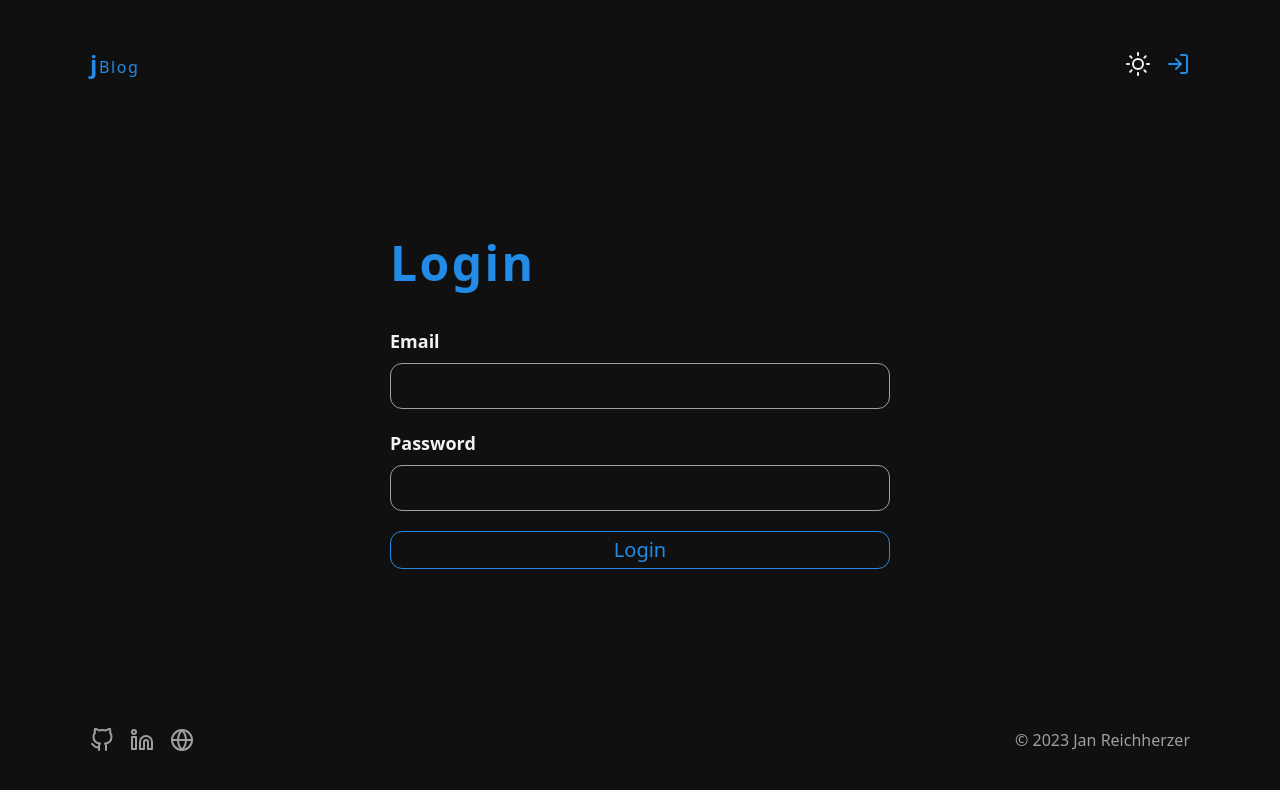
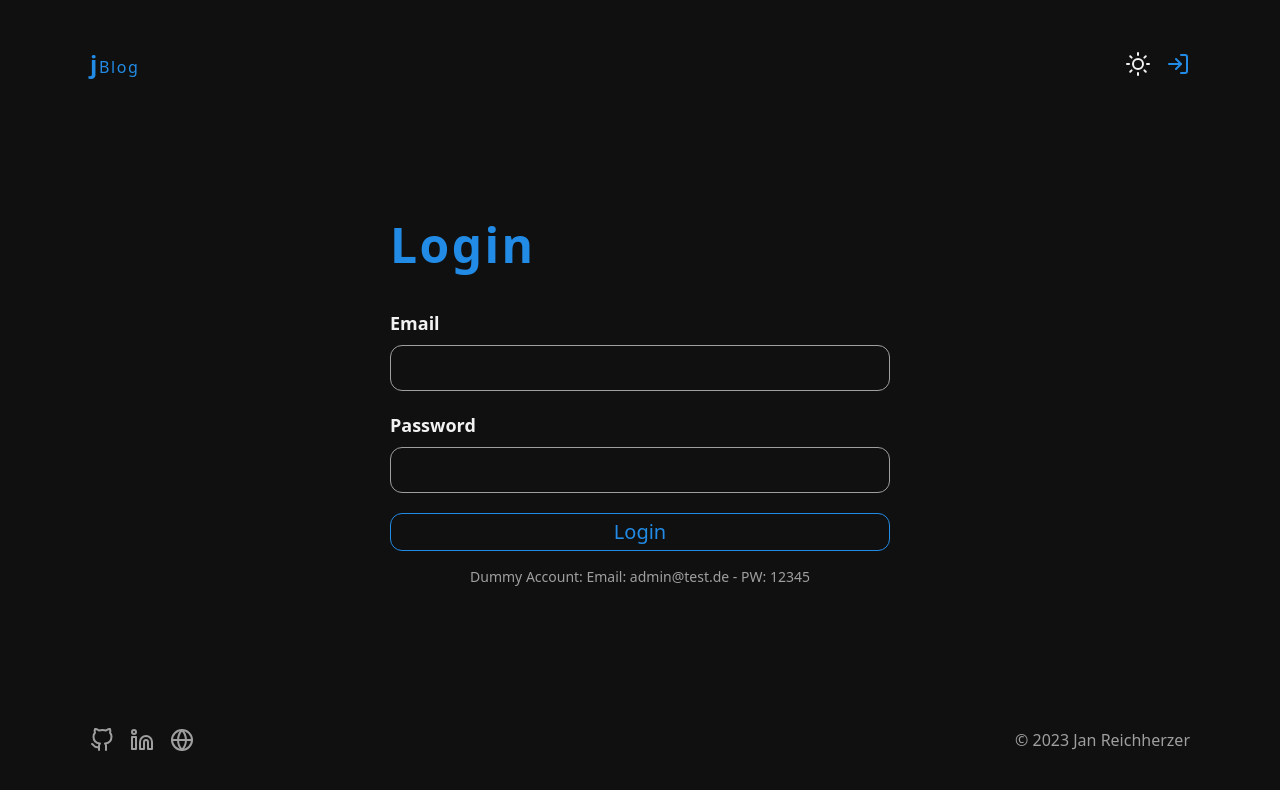
Before and after one commit to Lone1106/jBlog, a Vue app: page /login in a window 1280 px wide. Shown: the top 790 px of the page. Built offline with nearby package versions, Linux system fonts and the light colour scheme.

Commit message:
Added dummy account info on login screen

```diff
--- a/src/components/forms/LoginForm.vue
+++ b/src/components/forms/LoginForm.vue
@@ -38,6 +38,9 @@
 
 			<form-button text="Login" />
 		</form>
+		<p class="text-aside text-sm mt-4">
+			Dummy Account: Email: admin@test.de - PW: 12345
+		</p>
 	</section>
 </template>
 
```
